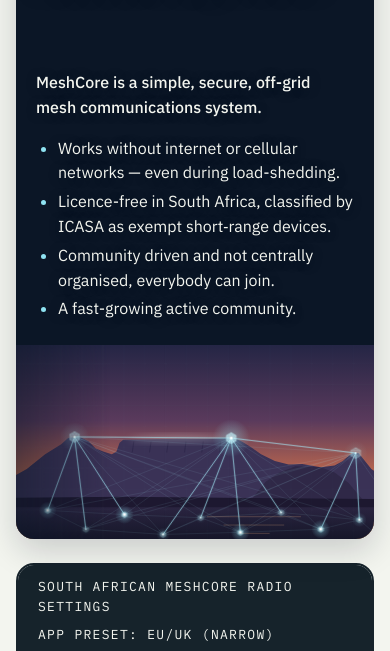
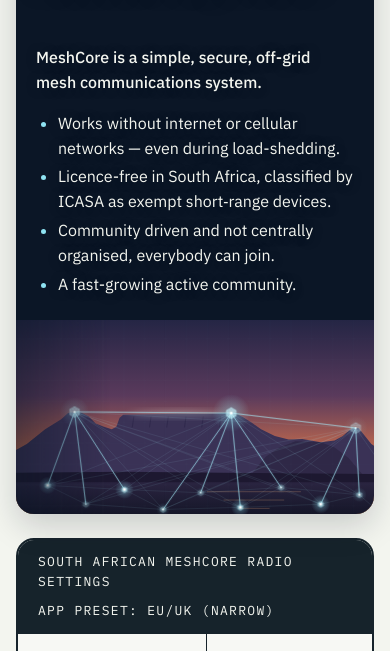
Before and after one commit to digitalhobo-area51/MeshCape, an Astro site: page / in a window 390 px wide. Shown: the part 130-781 px from the top of the page. Built offline with nearby package versions, Linux system fonts and the light colour scheme; Astro itself is replaced by a stand-in of ours.

Commit message:
Hero: ICASA bullet on one line; text moved up one line
Co-Authored-By: Claude Opus 5.5 <noreply@anthropic.com>
Claude-Session: https://claude.ai/code/session_01EAqqcBgZDoBRkKYjtyT4kj

```diff
--- a/src/components/Hero.astro
+++ b/src/components/Hero.astro
@@ -85,7 +85,7 @@
     <p class="hero-lead">MeshCore is a simple, secure, off-grid mesh communications system.</p>
     <ul class="hero-list">
       <li>Works without internet or cellular networks — even during load-shedding.</li>
-      <li>Licence-free in South Africa, classified by ICASA as exempt <span class="keep">short&#8209;range devices.</span></li>
+      <li>Licence-free in South Africa, classified by ICASA as exempt short&#8209;range&nbsp;devices.</li>
       <li>Community driven and not centrally organised, everybody can join.</li>
       <li>A fast-growing active community.</li>
     </ul>
@@ -101,19 +101,16 @@
   .hero-art { position: absolute; inset: 0; }
   .hero-art svg { width: 100%; height: 100%; display: block; }
   /* title spacing: equal visible gaps above and left of the title (about 36px desktop, 22px phone);
-     the text below starts where the middle of the old app-store buttons was */
-  .hero-body { position: relative; flex: 1 1 auto; padding: 29px 32px 40px; display: flex; flex-direction: column; gap: 16px; max-width: 620px; }
-  .hero-title { font-family: var(--cond); font-weight: 700; font-size: 56px; line-height: 1; letter-spacing: -.01em; margin: 0 0 43.5px; white-space: nowrap; text-shadow: 0 2px 18px rgba(11, 22, 38, .6); }
+     the text below sits one line (24.8px) higher than where the old app-store buttons' middle was */
+  .hero-body { position: relative; flex: 1 1 auto; padding: 29px 32px 40px; display: flex; flex-direction: column; gap: 16px; max-width: 720px; }
+  .hero-title { font-family: var(--cond); font-weight: 700; font-size: 56px; line-height: 1; letter-spacing: -.01em; margin: 0 0 18.7px; white-space: nowrap; text-shadow: 0 2px 18px rgba(11, 22, 38, .6); }
   .hero-lead { margin: 0; font-size: 16px; font-weight: 500; text-shadow: 0 1px 10px rgba(11, 22, 38, .8); }
   .hero-list { margin: 0; padding-left: 22px; display: flex; flex-direction: column; gap: 4px; font-size: 16px; text-shadow: 0 1px 10px rgba(11, 22, 38, .8); }
   .hero-list li::marker { color: #8FE3F2; }
-  /* desktop: wrap before "short-range" so it starts the second line; phones wrap normally */
-  .keep { white-space: nowrap; }
   @media (max-width: 760px) {
     .hero { min-height: 0; border-radius: 18px; }
     .hero-body { order: 1; padding: 18px 20px 24px; }
-    .hero-title { font-size: 32px; margin-bottom: 61px; }
-    .keep { white-space: normal; }
+    .hero-title { font-size: 32px; margin-bottom: 36.2px; }
     .hero-art { position: relative; inset: auto; order: 2; aspect-ratio: 1200 / 650; overflow: hidden; }
     .hero-art svg { transform: scale(1.75); transform-origin: 100% 88%; }
     .hero-art .labels { display: none; }
```
